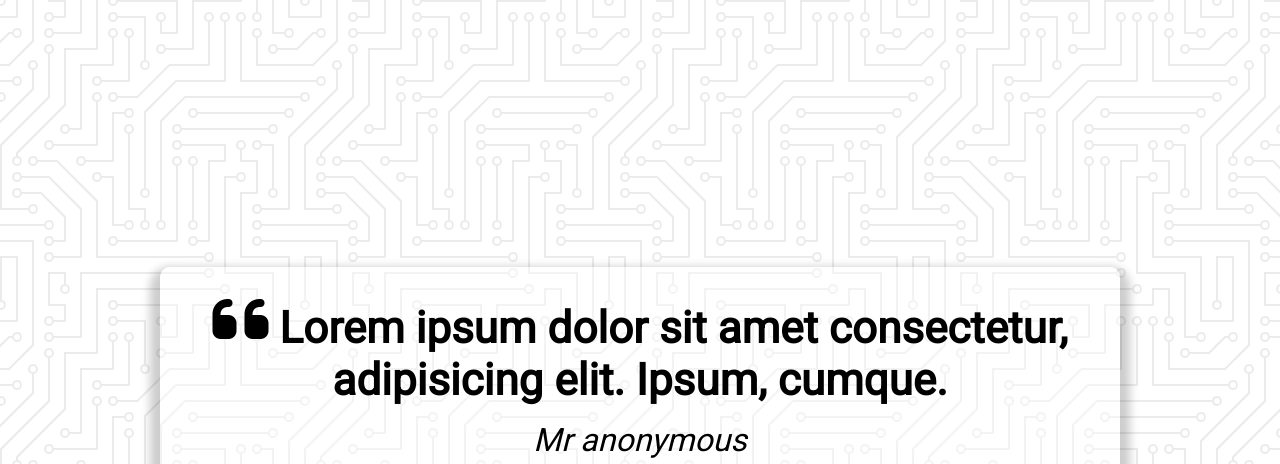
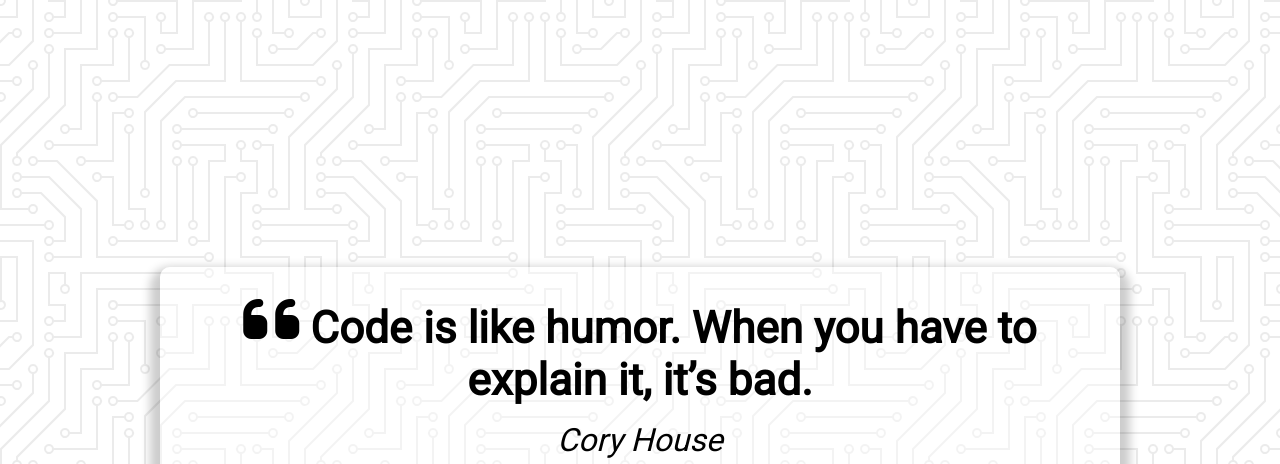
Before and after one commit to sujanth21/quote_generator_api, a website: page public/index.html in a window 1280 px wide. Shown: the top 464 px of the page. Drawn offline with Linux system fonts and the light colour scheme; no server answers.

Commit message:
default quote added

```diff
--- a/public/index.html
+++ b/public/index.html
@@ -16,14 +16,13 @@
       <div class="quote-text">
         <i class="fas fa-quote-left"></i>
         <span class="quote"
-          >Lorem ipsum dolor sit amet consectetur, adipisicing elit. Ipsum,
-          cumque.</span
+          >Code is like humor. When you have to explain it, it’s bad.</span
         >
       </div>
       <!-- Author -->
       <div class="quote-author">
         <span id="author">
-          Mr anonymous
+            Cory House
         </span>
       </div>
       <!-- Buttons -->
```
